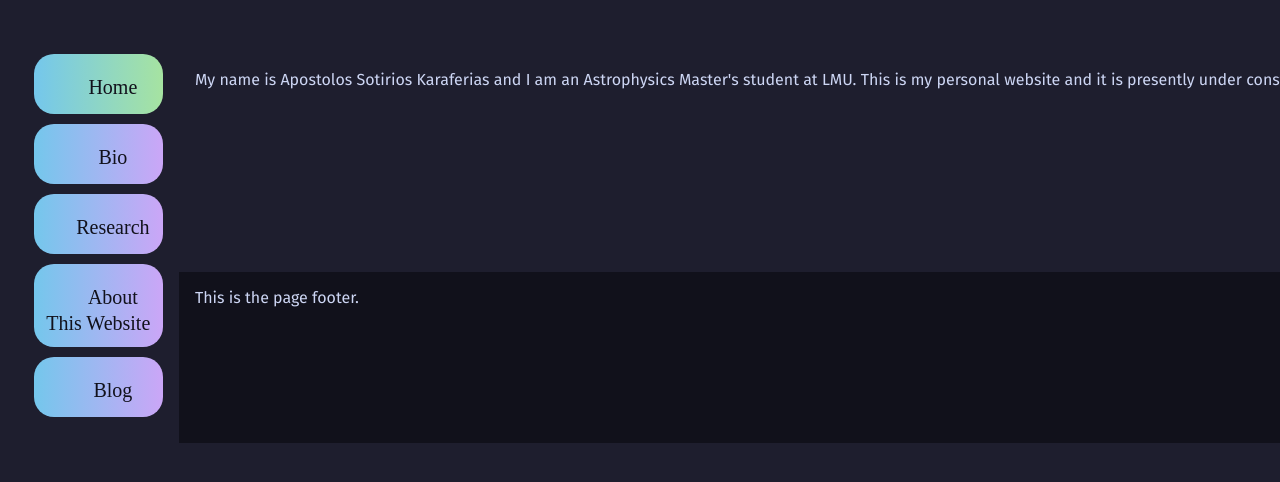
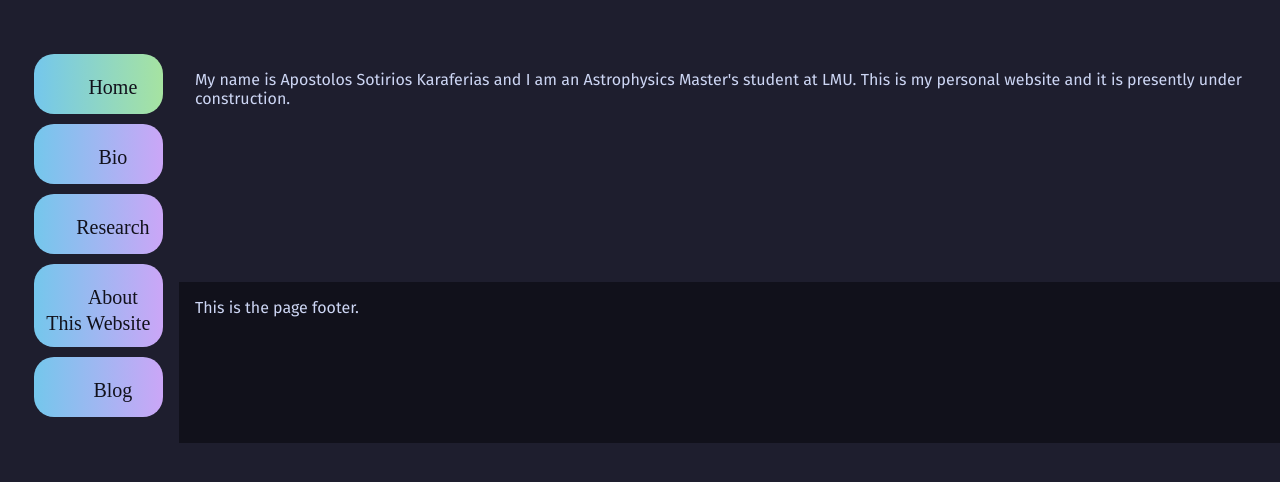
Before and after one commit to ASKaraferias/ASKaraferias.github.io, a plain HTML site: page index.html in a window 1280 px wide. Shown: the part 194-676 px from the top of the page. Drawn offline with Linux system fonts and the light colour scheme; a web font is replaced by a local one.

Commit message:
width etc

```diff
--- a/blog/theme/css/style.css
+++ b/blog/theme/css/style.css
@@ -150,6 +150,7 @@ h6 {
 p {
 	font-size: 1em; /* 16px/16 = 1em */
 	color: var(--bw_12);
+	max-width: 70em;
 }
 
 
--- a/style.css
+++ b/style.css
@@ -150,6 +150,7 @@ h6 {
 p {
 	font-size: 1em; /* 16px/16 = 1em */
 	color: var(--bw_12);
+	max-width: 70em;
 }
 
 
```
Also changed, not shown: bio/index.html (+1 -1 lines).
